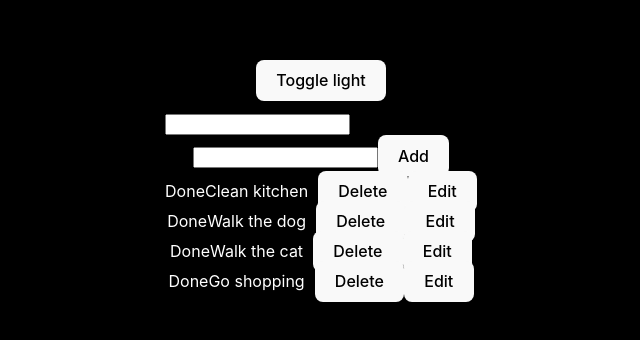
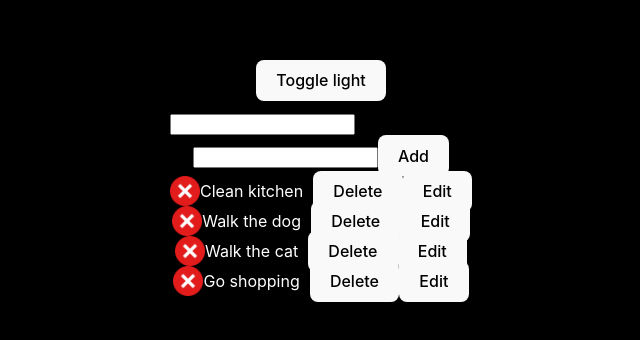
Before and after one commit to Kuciuks/react-todo-list, a React (Vite) app: page / in a window 1280 px wide. Shown: the part 222-562 px from the top of the page, without its empty margins (319-959 px from the left). Built offline with nearby package versions, Linux system fonts and the light colour scheme.

Commit message:
optimised code readability for done status toggling

```diff
--- a/src/Components/TodoComponent.jsx
+++ b/src/Components/TodoComponent.jsx
@@ -1,5 +1,7 @@
 import { useReducer, useRef } from "react"
 import '../Styles/TodoComponent.css'
+import checkedImage from '../Assets/checked.png';
+import crossImage from '../assets/multiply.png'
 
 const reducer = (state, {type, payload}) =>{
     switch(type){
@@ -139,15 +141,9 @@ export default function TodoComponent({searchText}){
                         </>
                     ) : (
                         <>
-                            <div onClick={() => handleDone(todo.id)}>
-                                {
-                                    todo.done ? (
-                                        <img src="../assets/checked.png" alt="Done"/>
-                                    ) : (
-                                        "Done"
-                                    )
-                                }
-                            </div>
+                            {
+                                <img onClick={() => handleDone(todo.id)} className={todo.done ? 'img-done' : 'img-done img-not-done'} src={todo.done ? checkedImage : crossImage} alt="Done"/>
+                            }
 
                             <span>{todo.task}</span>
                             <button onClick={() => handleDelete(todo.id)}>Delete</button>
@@ -161,7 +157,6 @@ export default function TodoComponent({searchText}){
         </div>
     )
 }
-let toggleDone = false //finisih adding img,btn(or anything else but best btn prolly) toggling capabilities
 
 const InitialList = [
     {id:1, task:'Clean kitchen'},
--- a/src/Styles/TodoComponent.css
+++ b/src/Styles/TodoComponent.css
@@ -16,3 +16,21 @@
 .item-container > span {
     margin-right: 10px;
 }
+
+@keyframes inOutAnimation{
+    0%{
+
+    }
+    100%{
+
+    }
+}
+
+.img-done{
+    width: 20px;
+    transition: 2s;
+}
+
+.img-not-done{
+    width: 30px;
+}
```
Also changed, not shown: src/assets/multiply.png (added).
